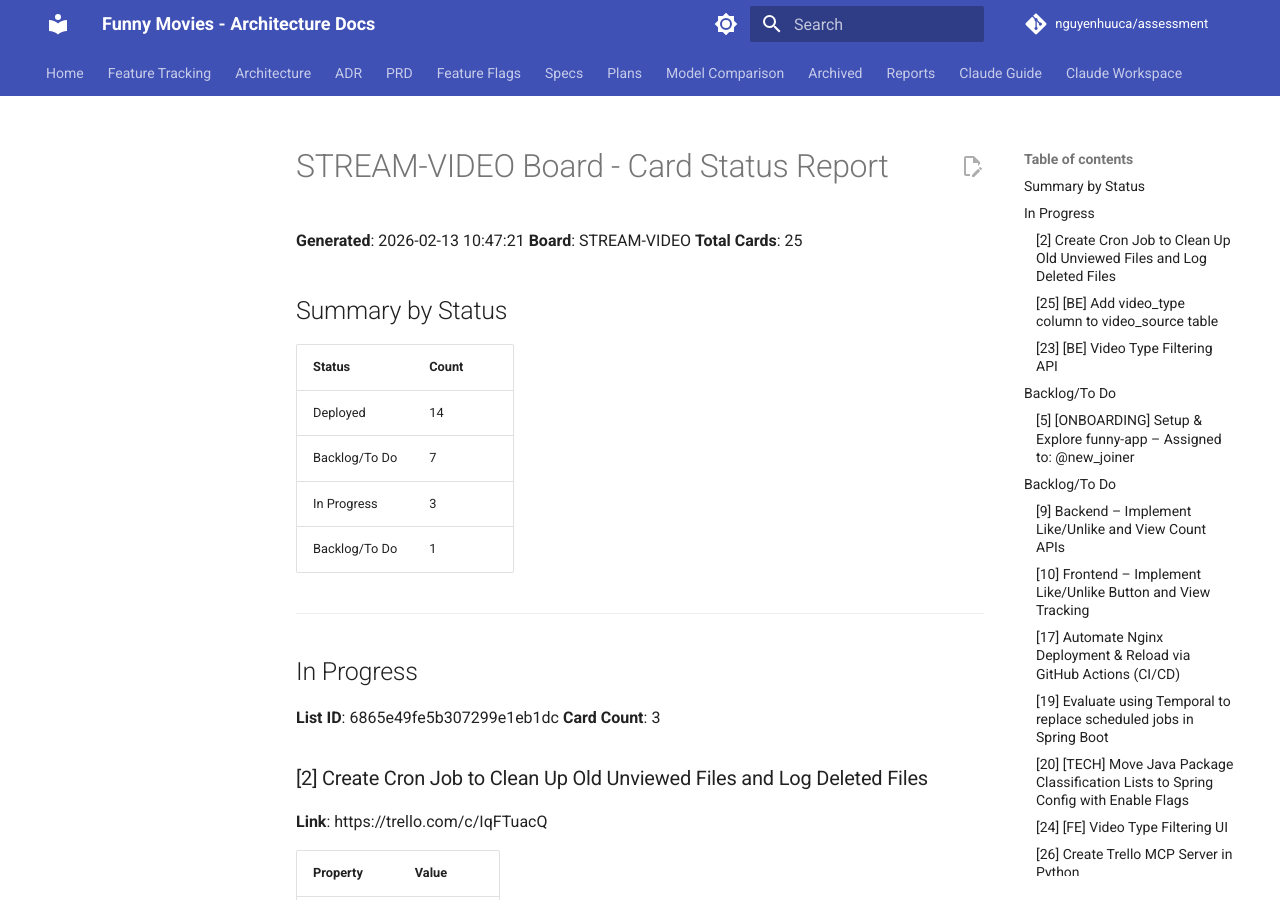
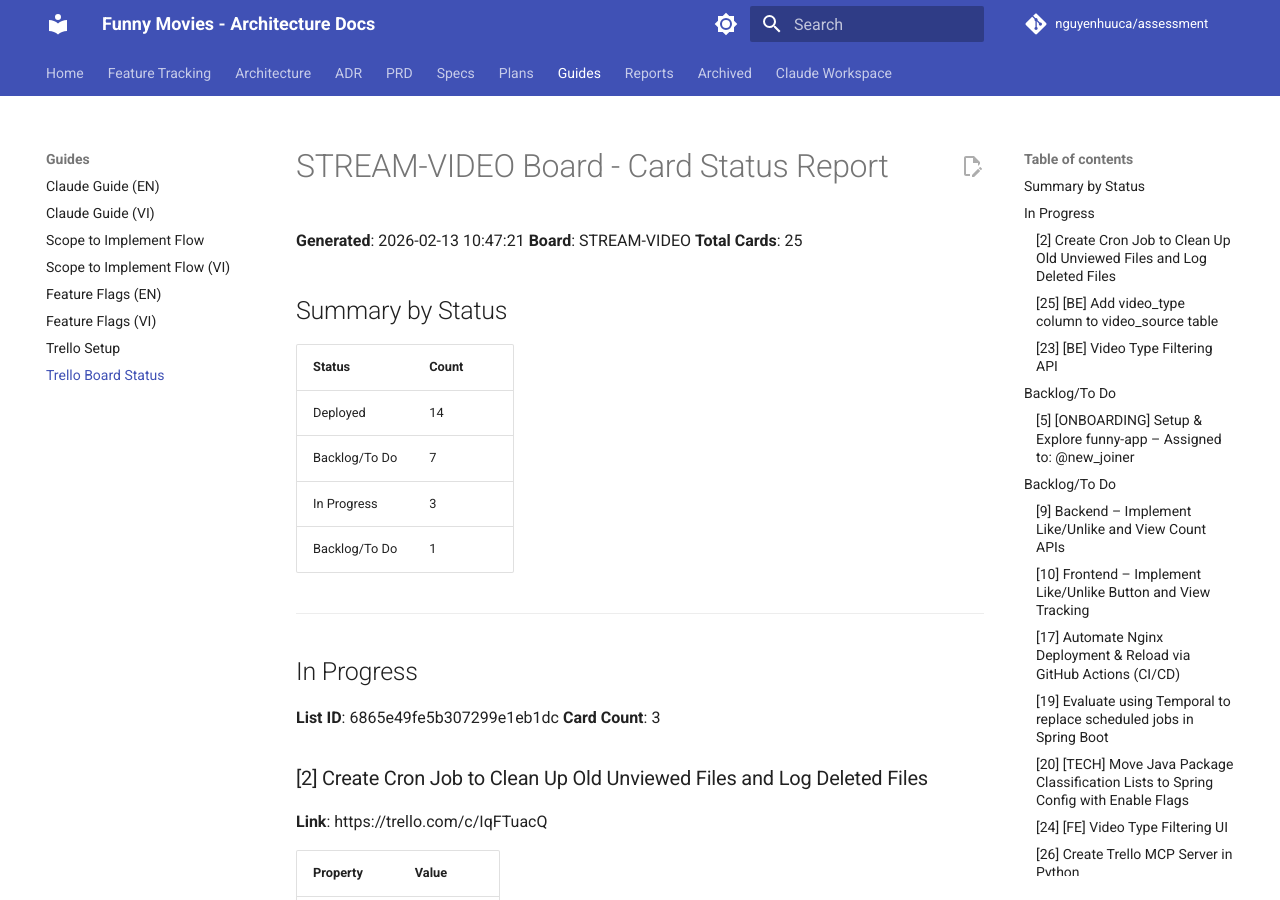
Before and after one commit to nguyenhuuca/assessment, an MkDocs documentation site: the page built from docs/guides/trello-board-status.md, in a window 1280 px wide and 900 px high. Built offline with MkDocs 1.6.1 and Material for MkDocs 9.7.7, drawn with Linux system fonts in a browser that asks for light colours; comment, search, counter and statistics services are not loaded.

Commit message:
refactor(docs): reorganize docs/ structure into logical subdirectories
- Create architecture/ (overview, sequence-diagrams, performance-review, diagrams/)
- Create reports/ (system health + architecture quality reports, model comparison)
- Create guides/ (claude guides, feature flags, flows, trello docs)
- docs/ root now contains only README.md and tracking.md
- Rename files to kebab-case (remove spaces and underscores)
- Update mkdocs.yml navigation paths to match new structure

Co-Authored-By: Claude Sonnet 4.6 <noreply@anthropic.com>

```diff
--- a/mkdocs.yml
+++ b/mkdocs.yml
@@ -58,10 +58,10 @@ nav:
   - Feature Tracking: tracking.md
 
   - Architecture:
-      - Overview: Video Streaming System Architecture.md
-      - Sequence Diagram: Sequence-Diagram.md
-      - Performance Review: performance-review.md
-      - CI/CD Pipeline: diagrams/ci-pipeline.md
+      - Overview: architecture/overview.md
+      - Sequence Diagrams: architecture/sequence-diagrams.md
+      - Performance Review: architecture/performance-review.md
+      - CI/CD Pipeline: architecture/diagrams/ci-pipeline.md
 
   - ADR:
       - 0001 - Use RDBMS: adr/0001-use-relational-database.md
@@ -84,10 +84,6 @@ nav:
       - Bookmark Feature: prd/PRD-bookmark-feature.md
       - Watch History: prd/PRD-watch-history-opus.md
 
-  - Feature Flags:
-      - English: feature-flags.md
-      - Tiếng Việt: feature-flags-vi.md
-
   - Specs:
       - Overview: specs/index.md
       - Watch History: specs/spec-watch-history-opus.md
@@ -105,27 +101,29 @@ nav:
       - Bookmark Feature: plans/plan-bookmark-feature.md
       - Watch History: plans/plan-watch-history-opus.md
 
-  - Model Comparison:
-      - Watch History (PRD→Plan): comparison-watch-history-models.md
+  - Guides:
+      - Claude Guide (EN): guides/claude-guide-en.md
+      - Claude Guide (VI): guides/claude-guide-vi.md
+      - Scope to Implement Flow: guides/flow-scope-to-implement.md
+      - Scope to Implement Flow (VI): guides/flow-scope-to-implement-vi.md
+      - Feature Flags (EN): guides/feature-flags.md
+      - Feature Flags (VI): guides/feature-flags-vi.md
+      - Trello Setup: guides/trello-setup-guide.md
+      - Trello Board Status: guides/trello-board-status.md
+
+  - Reports:
+      - System Health 2026-05-30: reports/system-health-2026-05-30.md
+      - System Health 2026-02-06: reports/system-health-2026-02-06.md
+      - Architecture Quality 2025-07-13 EN: reports/architecture-quality-2025-07-13-en.md
+      - Architecture Quality 2025-07-13 VN: reports/architecture-quality-2025-07-13-vn.md
+      - Architecture Quality 2025-07-05: reports/architecture-quality-2025-07-05.md
+      - Watch History Model Comparison: reports/comparison-watch-history-models.md
 
   - Archived:
       - Watch History (baseline) - PRD: prd/PRD-watch-history.md
       - Watch History (baseline) - ADR 0013: adr/0013-watch-history-design.md
       - Watch History (baseline) - Spec: specs/spec-watch-history.md
       - Watch History (baseline) - Plan: plans/plan-watch-history.md
-
-  - Reports:
-      - System Health 2026-05-30: system_health_report_2026-05-30.md
-      - System Health 2026-02-06: system_health_report_2026-02-06.md
-      - Architecture Quality 2025-07-13 EN: architecture_quality_report_2025-07-13_EN.md
-      - Architecture Quality 2025-07-13 VN: architecture_quality_report_2025-07-13._VN.md
-      - Architecture Quality 2025-07-05: architecture_quality_report_2025-07-05.md
-
-  - Claude Guide:
-      - English: claude-guide-en.md
-      - Tiếng Việt: claude-guide-vi.md
-      - Scope to Implement Flow: flow-scope-to-implement.md
-      - Scope to Implement Flow (VI): flow-scope-to-implement-vi.md
 
   - Claude Workspace:
       - Commands:
```
Also changed, not shown: docs/architecture/diagrams/ci-pipeline.md (renamed from docs/diagrams/ci-pipeline.md), docs/architecture/overview.md (renamed from docs/Video Streaming System Architecture.md), docs/architecture/performance-review.md (renamed from docs/performance-review.md), docs/architecture/sequence-diagrams.md (renamed from docs/Sequence-Diagram.md), docs/guides/claude-guide-en.md (renamed from docs/claude-guide-en.md), docs/guides/claude-guide-vi.md (renamed from docs/claude-guide-vi.md), docs/guides/feature-flags-vi.md (renamed from docs/feature-flags-vi.md), docs/guides/feature-flags.md (renamed from docs/feature-flags.md), docs/guides/flow-scope-to-implement-vi.md (renamed from docs/flow-scope-to-implement-vi.md), docs/guides/flow-scope-to-implement.md (renamed from docs/flow-scope-to-implement.md), docs/guides/trello-board-status.md (renamed from docs/trello-board-status.md), docs/guides/trello-setup-guide.md (renamed from docs/trello-setup-guide.md), docs/reports/architecture-quality-2025-07-05.md (renamed from docs/architecture_quality_report_2025-07-05.md), docs/reports/architecture-quality-2025-07-13-en.md (renamed from docs/architecture_quality_report_2025-07-13_EN.md), 4 more files.
